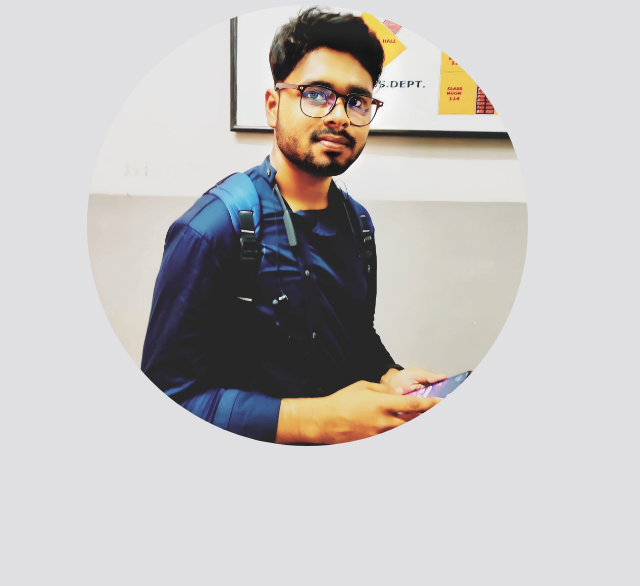
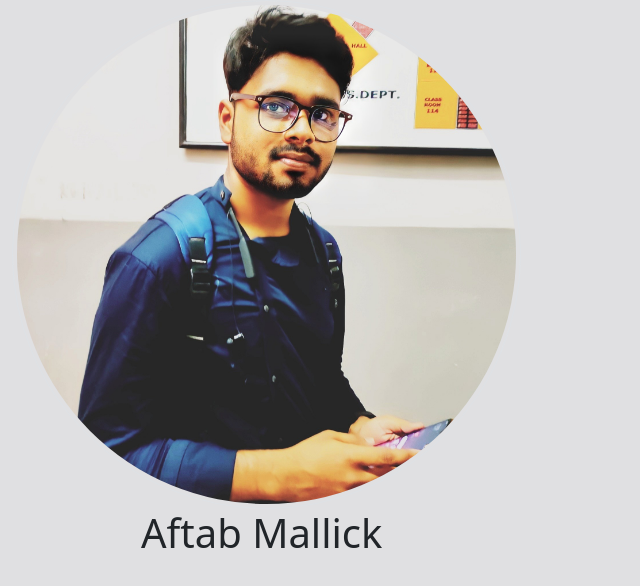
Before and after one commit to Aftabmallick/Portfolioweb, a plain HTML site: page index.html in a window 1280 px wide. Shown: the whole page, without its empty margins (0-640 px from the left). Drawn offline with Linux system fonts and the light colour scheme.

Commit message:
Update index.html

```diff
--- a/index.html
+++ b/index.html
@@ -8,9 +8,10 @@
     <link href="bootstrap.min.css" rel="stylesheet">
 </head>
 <body>
-    <div class="container">
+    <div class="container-fluid">
         <div class="row">
-            <div class="col-5">
+
+            <div class="col- auto col-lg-5">
             <div class="text-centre">
                 <picture>
                     <source srcset="Aftab.jpg" type="image/svg+xml">
@@ -19,9 +20,19 @@
             </div>
         </div>
 
+        <div class="row">
+            <div class="col-auto col-lg-5">
+                <div class="text-centre" style="text-align:center ;">
+                    <h1>Aftab Mallick</h1>
+                </div>
+            </div>
+
+
+        </div>
+
 
     </div>
-    </div>
+
     <script src="bootstrap.bundle.min.js"></script>
 </body>
 </html>
```
